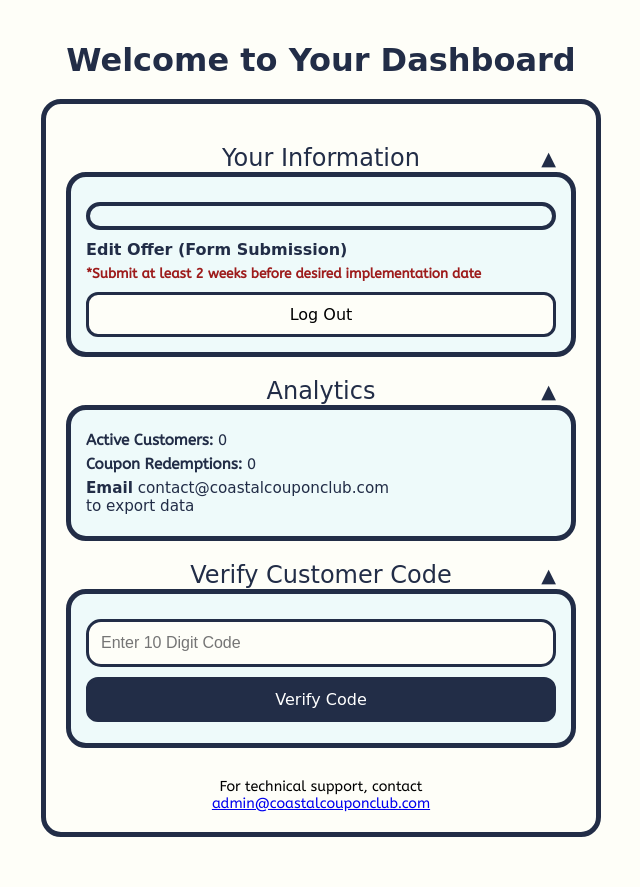
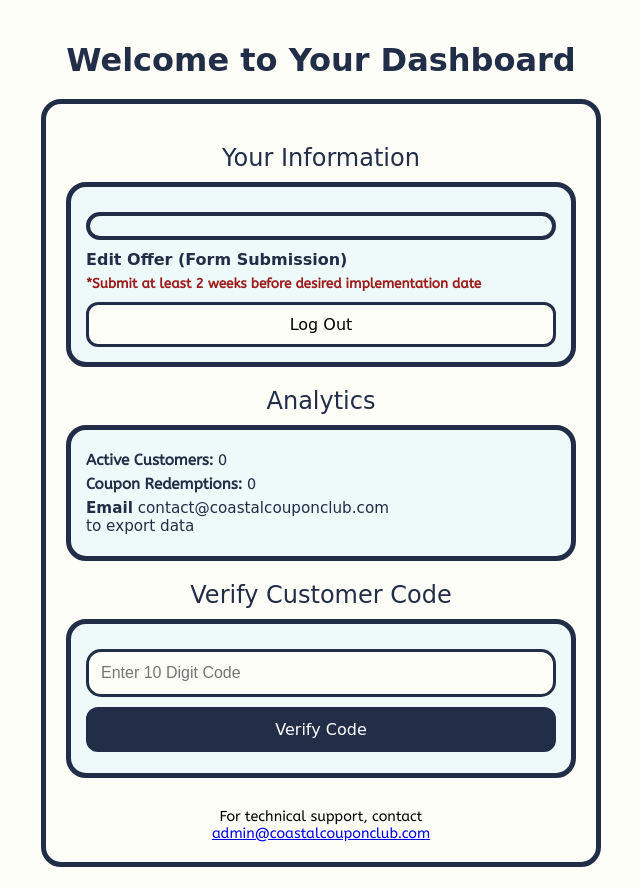
Before and after one commit to CoastalCouponClub/coupon-verification, a website: page businessportal/dashboard.html in a window 1280 px wide. Shown: the whole page, without its empty margins (319-959 px from the left). Before the commit the page ends 857 px from the top, so only its background shows below. Drawn offline with Linux system fonts and the light colour scheme; no server answers; a web font is replaced by a local one.

Commit message:
Update dashboard.html

```diff
--- a/businessportal/dashboard.html
+++ b/businessportal/dashboard.html
@@ -64,21 +64,12 @@
       text-align: center;
       color: #222D47;
       cursor: pointer;
-      margin-top: 20px;
-      position: relative;
+      margin: 20px 0 10px;
+      transition: background 0.3s ease;
     }
 
-    .collapsible-header::after {
-      content: "\25BC";
-      font-size: 0.8em;
-      position: absolute;
-      right: 20px;
-      top: 50%;
-      transform: translateY(-50%);
-    }
-
-    .collapsible-section.open .collapsible-header::after {
-      content: "\25B2";
+    .collapsible-header:hover {
+      text-decoration: underline;
     }
 
     .collapsible-content {
@@ -243,6 +234,9 @@
     }
   </style>
 
+  <script id="firebase-config" data-config="%7B%22apiKey%22%3A%22AIzaSyBJxxcGhuYspiZ9HRAlZgihgXLaA2FjPXc%22%2C%22authDomain%22%3A%22coastalcouponverifier.firebaseapp.com%22%2C%22projectId%22%3A%22coastalcouponverifier%22%2C%22storageBucket%22%3A%22coastalcouponverifier.firebasestorage.app%22%2C%22messagingSenderId%22%3A%22189807704712%22%2C%22appId%22%3A%221%3A189807704712%3Aweb%3A9427e68464115f388ebd3d%22%7D"></script>
+  <script type="module" src="scripts/dashboard.js"></script>
+
   <script>
     const sendHeight = () => {
       const height = document.body.scrollHeight;
@@ -250,7 +244,8 @@
     };
     window.addEventListener('load', sendHeight);
     window.addEventListener('resize', sendHeight);
-
+  </script>
+  <script>
     document.addEventListener('DOMContentLoaded', () => {
       document.querySelectorAll('.collapsible-header').forEach(header => {
         header.addEventListener('click', () => {
@@ -272,9 +267,7 @@
         <div class="section collapsible-content">
           <div class="inner-box" id="business-info"></div>
           <a id="edit-offer-link" href="https://forms.gle/v78Uoy89SkicjR486" target="_blank">Edit Offer (Form Submission)</a>
-          <p style="font-size: 0.85em; color: #9d1b1b; font-weight: bold;">
-            *Submit at least 2 weeks before desired implementation date
-          </p>
+          <p style="font-size: 0.85em; color: #9d1b1b; font-weight: bold;">*Submit at least 2 weeks before desired implementation date</p>
           <div class="info-actions">
             <button id="logoutBtn">Log Out</button>
           </div>
@@ -286,9 +279,7 @@
         <div class="section collapsible-content" id="analytics">
           <p><strong>Active Customers:</strong> <span id="activeCustomers">0</span></p>
           <p><strong>Coupon Redemptions:</strong> <span id="totalRedemptions">0</span></p>
-          <p id="analytics-note">
-            <strong>Email</strong> contact@coastalcouponclub.com<br>to export data
-          </p>
+          <p id="analytics-note"><strong>Email</strong> contact@coastalcouponclub.com<br>to export data</p>
         </div>
       </div>
 
@@ -304,17 +295,17 @@
           <p id="redeemStatus"></p>
           <div id="dashboardMessage" class="form-message" style="display: none;"></div>
         </div>
-        <div class="section collapsible-content" id="redemptionHistorySection">
-          <h2>Redemption Log</h2>
-          <ul id="redemptionHistory"></ul>
-        </div>
+      </div>
+
+      <div class="section" id="redemptionHistorySection">
+        <h2>Redemption Log</h2>
+        <ul id="redemptionHistory"></ul>
       </div>
 
       <div style="text-align: center; font-size: 0.9em; padding-top: 10px;">
         For technical support, contact<br>
         <a href="mailto:admin@coastalcouponclub.com">admin@coastalcouponclub.com</a>
       </div>
-
     </div>
   </div>
 </body>
```
